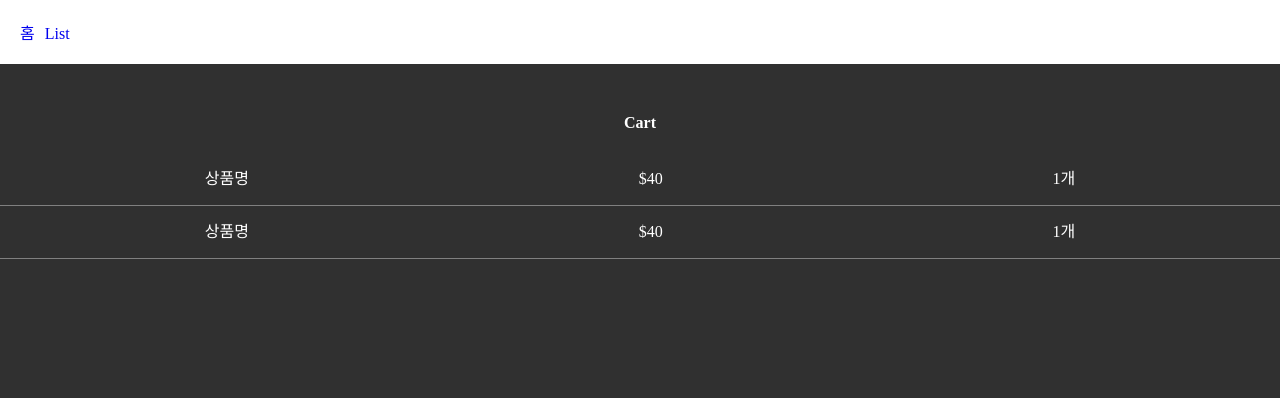
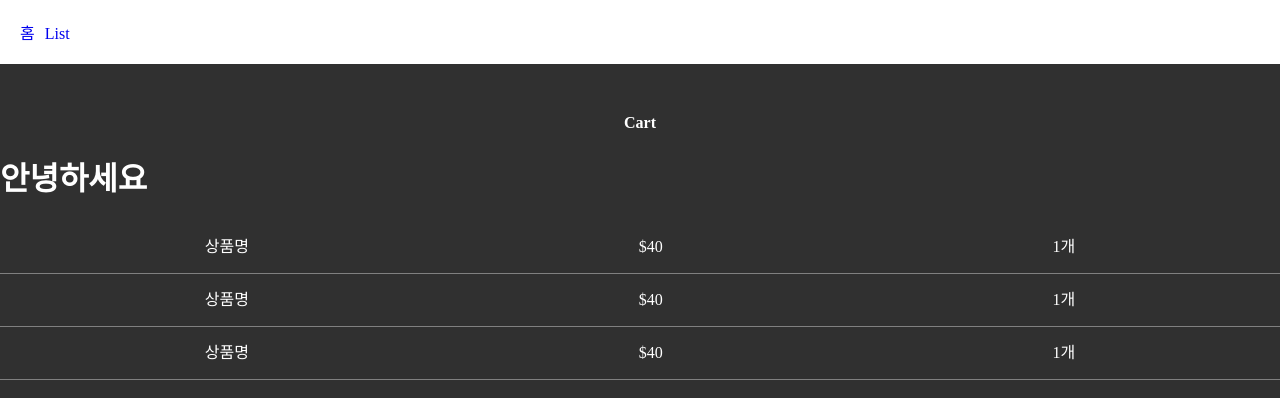
Before and after one commit to soheeyeo/Next_Practice_01, a Next.js app: page /cart in a window 1280 px wide. Shown: the top 398 px of the page. Built offline with nearby package versions, Linux system fonts and the light colour scheme.

Commit message:
Component

```diff
--- /dev/null
+++ b/app/cart/data.js
@@ -0,0 +1,5 @@
+export default function Hello() {
+    return (
+        <h1>안녕하세요</h1>
+    )
+}
--- a/app/cart/page.js
+++ b/app/cart/page.js
@@ -1,17 +1,23 @@
+import Hello from "./data"
+
 export default function Cart() {
     return (
         <div>
         <h4 className="title">Cart</h4>
+        <Hello/>
+        <CartItem/>
+        <CartItem/>
+        <CartItem/>
+        </div>
+    )
+}
+
+function CartItem() {
+    return (
         <div className="cart-item">
             <p>상품명</p>
             <p>$40</p>
             <p>1개</p>
         </div>
-        <div className="cart-item">
-            <p>상품명</p>
-            <p>$40</p>
-            <p>1개</p>
-        </div>
-        </div>
     )
 }
```
